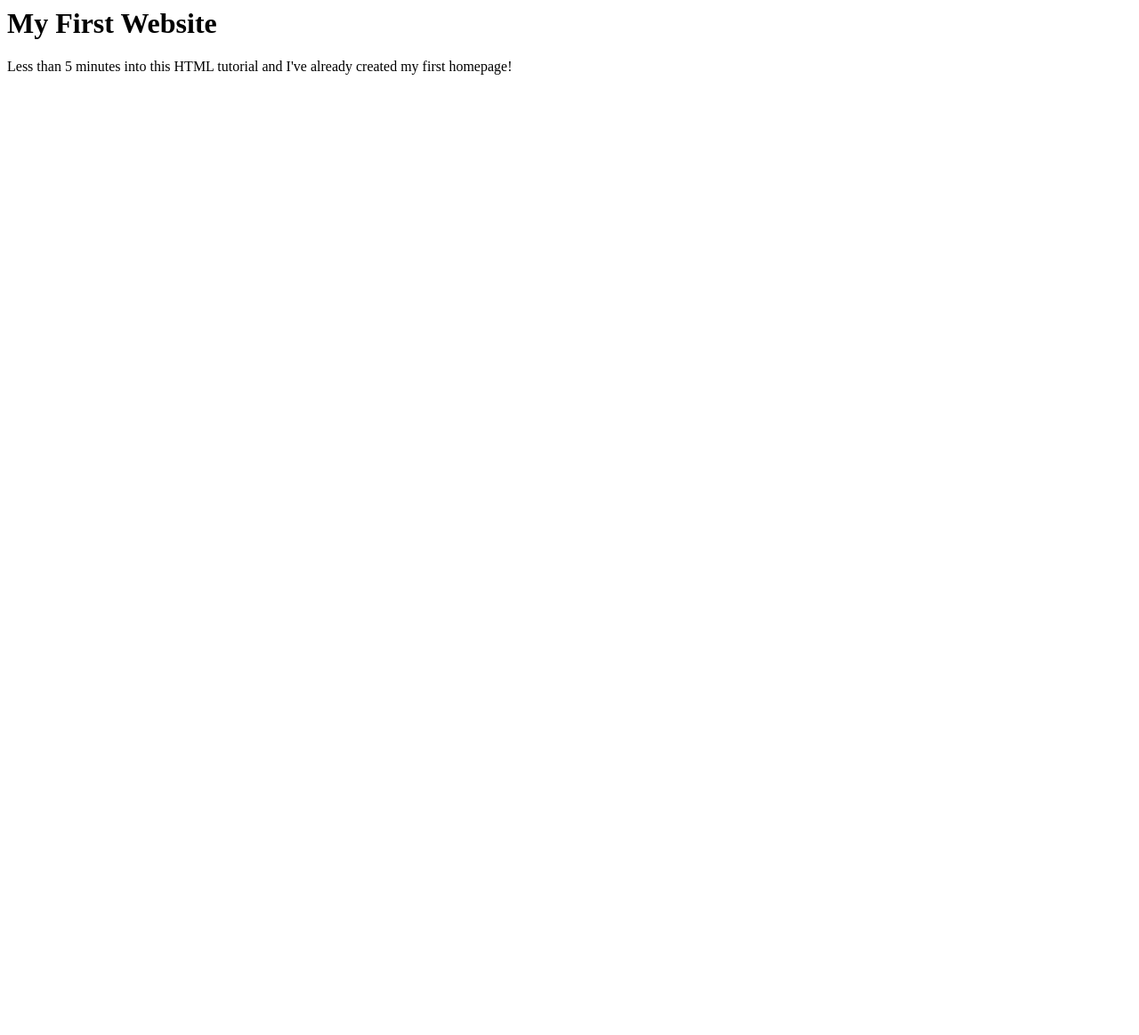
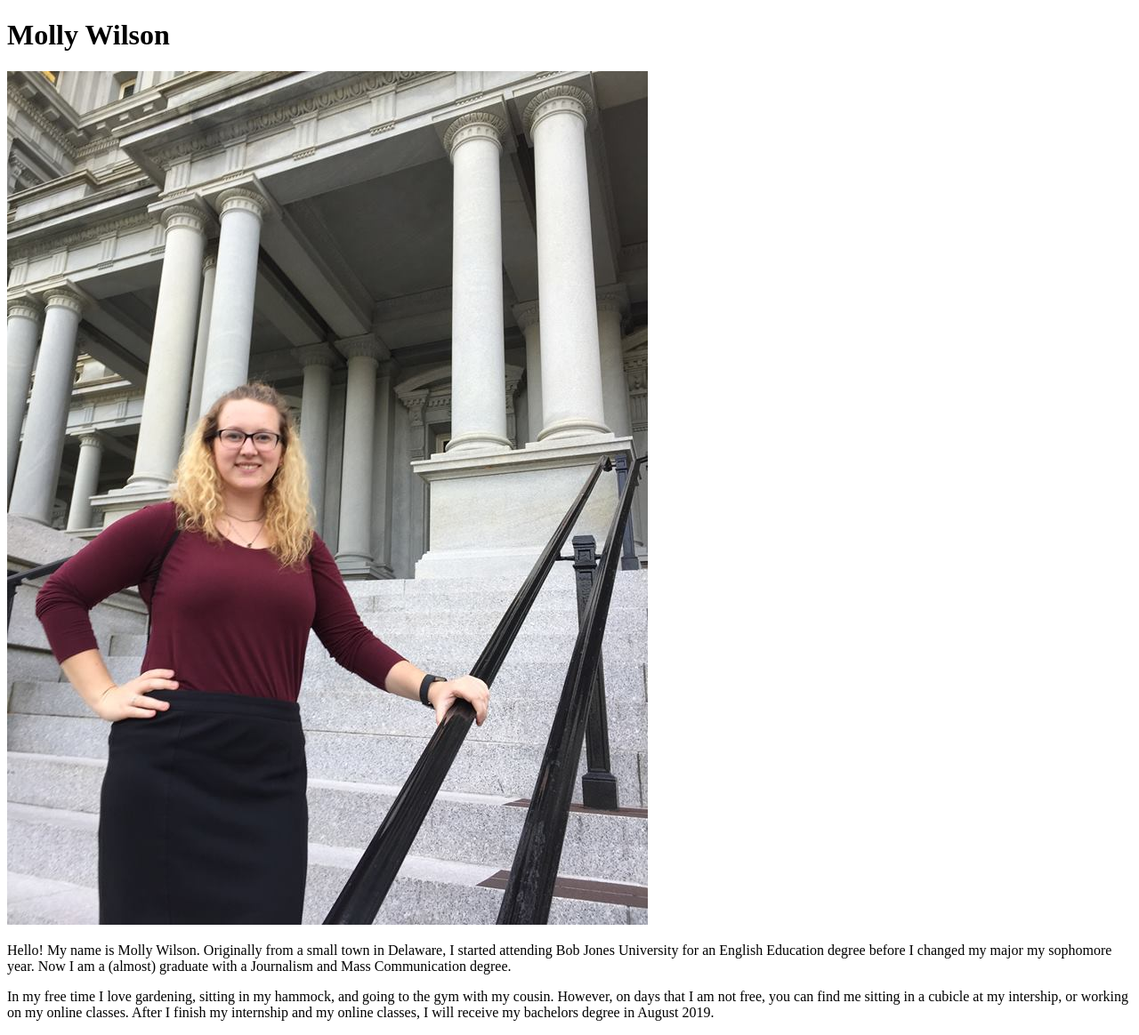
Before and after one commit to wilsonmollyb/wilsonmollyb.github.io, a plain HTML site: page index.html in a window 1280 px wide. Shown: the whole page at 89% size. Before the commit the page ends 800 px from the top, so only its background shows below. Drawn offline with Linux system fonts and the light colour scheme.

Commit message:
Update index.html

```diff
--- a/index.html
+++ b/index.html
@@ -1,19 +1,19 @@
-<html>
-<body>
-<title>Molly Wilson</title?>
-<img src="Profile Photo.jpg" width="600" height="900">
-<p>Hello, My name is Molly Wilson. Originaly from Delaware, I attended Bob Jones University for my English Education degree in 2015 before changing my major to journalism and Mass Communication in August of 2016.</p>
-</body>
-</html>
-
 <!DOCTYPE html>
 <html>
 <head>
-<title>HTML Tutorial Example</title>
+<title>A Little About Me</title>
 </head>
 <body>
-<h1>My First Website</h1>
-<p>Less than 5 minutes into this HTML tutorial and
-I've already created my first homepage!</p>
+<h1>Molly Wilson</h1>
+  <img src="Profile Photo.jpg">
+<p>Hello! My name is Molly Wilson. Originally from a small town in Delaware, I
+  started attending Bob Jones University for an English Education degree before
+  I changed my major my sophomore year. Now I am a (almost) graduate with a Journalism
+  and Mass Communication degree.</p>
+<p>In my free time I love gardening, sitting in my hammock, and going to the gym
+  with my cousin. However, on days that I am not free, you can find me sitting in a
+  cubicle at my intership, or working on my online classes. After I finish my internship
+  and my online classes, I will receive my bachelors degree in August 2019. </p>
+</p>
 </body>
 </html>
```
